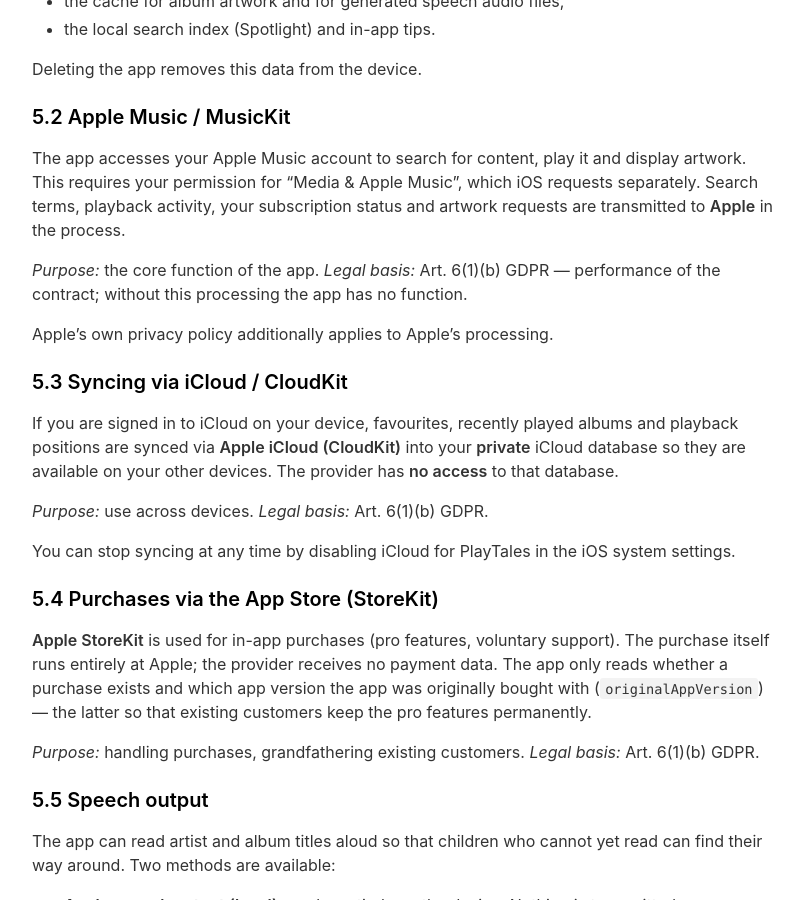
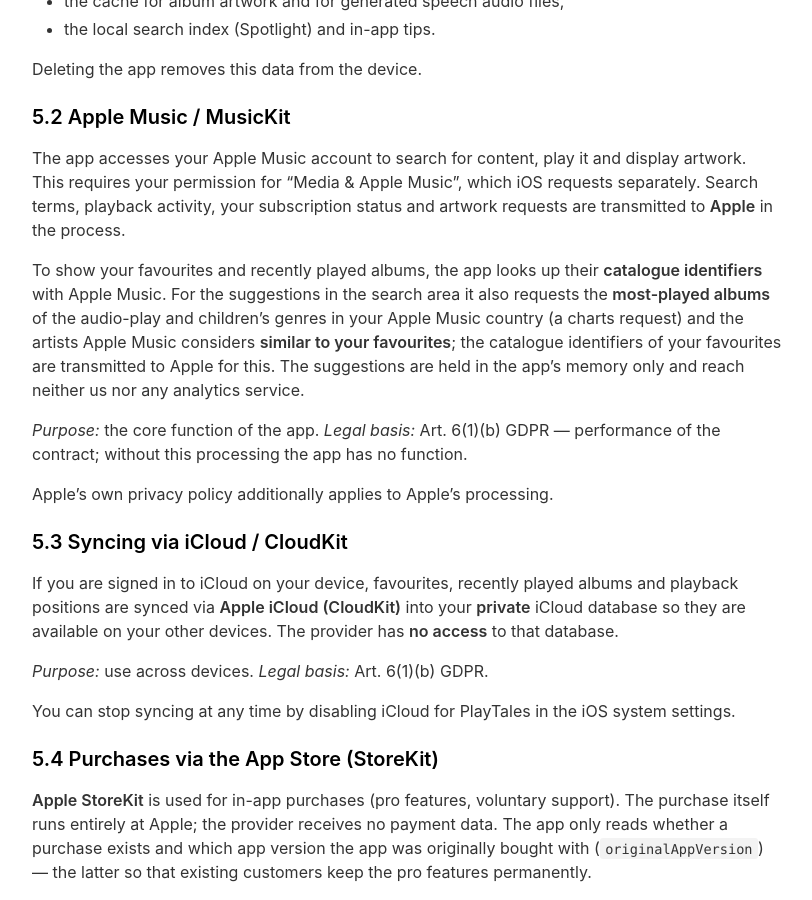
Before and after one commit to pkurzok/PlayTales-Web, a Jekyll site: the page built from _pages/privacypolicy.md, in a window 1280 px wide and 900 px high, scrolled down 2649 px. Shown: the whole window, without its empty margins (233-1045 px from the left). Built offline with Jekyll 4.4.1, drawn with Linux system fonts in a browser that asks for light colours; nearby versions of some CDN libraries; some of the changed text lies outside the part shown.

Commit message:
Privacy policy: name the chart and similar-artist requests to Apple Music
The app will source its search-area suggestions from Apple Music: the
most-played albums of the audio-play and children's genres, and the
artists Apple considers similar to the user's favourites. The catalogue
identifiers of the favourites go to Apple for this. Section 5.2 and the
recipients table now say so; last updated 6 October 2026.

Co-Authored-By: Claude Opus 5.5 <noreply@anthropic.com>

```diff
--- a/_pages/privacypolicy.md
+++ b/_pages/privacypolicy.md
@@ -119,6 +119,13 @@ The app accesses your Apple Music account to search for content, play it and dis
 requires your permission for "Media & Apple Music", which iOS requests separately. Search terms,
 playback activity, your subscription status and artwork requests are transmitted to **Apple** in
 the process.
+
+To show your favourites and recently played albums, the app looks up their **catalogue identifiers**
+with Apple Music. For the suggestions in the search area it also requests the **most-played albums**
+of the audio-play and children's genres in your Apple Music country (a charts request) and the
+artists Apple Music considers **similar to your favourites**; the catalogue identifiers of your
+favourites are transmitted to Apple for this. The suggestions are held in the app's memory only and
+reach neither us nor any analytics service.
 
 *Purpose:* the core function of the app.
 *Legal basis:* Art. 6(1)(b) GDPR — performance of the contract; without this processing the app has
@@ -275,7 +282,7 @@ Independently of that, you may object under Art. 21 GDPR at any time at the addr
 | Google LLC (USA) | Website | IP address, user agent | delivery of jQuery | Art. 6(1)(f) |
 | Fonticons, Inc. (USA) | Website | IP address, user agent | delivery of the icon font | Art. 6(1)(f) |
 | Apple Inc. (USA) | Website | IP address | retrieval of App Store details | Art. 6(1)(f) |
-| Apple Inc. (USA) | App | search terms, playback, subscription status, artwork requests | Apple Music / MusicKit | Art. 6(1)(b) |
+| Apple Inc. (USA) | App | search terms, playback, subscription status, artwork requests, catalogue identifiers of favourites, chart and similar-artist requests | Apple Music / MusicKit | Art. 6(1)(b) |
 | Apple Inc. (USA) | App | favourites, history, playback positions | syncing via your private iCloud | Art. 6(1)(b) |
 | Apple Inc. (USA) | App | purchases, original app version | purchases, grandfathering | Art. 6(1)(b) |
 | Google LLC (USA) | App | title to be read out, language, voice gender | speech output (can be switched off) | Art. 6(1)(b) |
```
Also changed, not shown: other parts of _pages/privacypolicy.md (+1 -1 lines).
